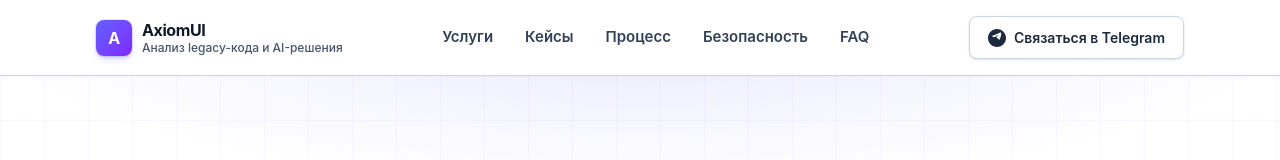
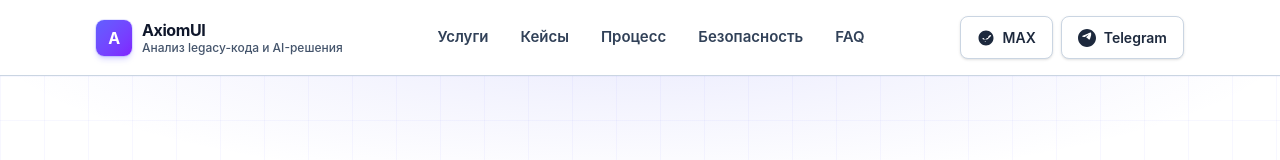
Before and after one commit to kv4/axiomui.ru, a React (Vite) app: page / in a window 1280 px wide. Shown: the top 160 px of the page. Built offline with nearby package versions, Linux system fonts and the light colour scheme.

Commit message:
add MAX messenger contact buttons alongside Telegram

```diff
--- a/src/App.tsx
+++ b/src/App.tsx
@@ -1,6 +1,17 @@
 import { useState, useEffect } from "react";
 
 // ─── Icons ────────────────────────────────────────────────────────────────────
+
+function MaxIcon({ className = "h-4 w-4" }: { className?: string }) {
+  return (
+    <svg className={className} viewBox="0 0 24 24" fill="currentColor" aria-hidden="true">
+      <path d="M12 2C6.48 2 2 6.48 2 12s4.48 10 10 10 10-4.48 10-10S17.52 2 12 2zm-1 15l-4-4 1.41-1.41L11 14.17l6.59-6.59L19 9l-8 8z"/>
+      <rect x="5" y="6" width="14" height="2" rx="1"/>
+      <rect x="5" y="10" width="10" height="2" rx="1"/>
+      <rect x="5" y="14" width="12" height="2" rx="1"/>
+    </svg>
+  );
+}
 
 function TelegramIcon({ className = "h-4 w-4" }: { className?: string }) {
   return (
@@ -358,13 +369,26 @@ function Header() {
         </nav>
 
         {/* Desktop CTA */}
+        <div className="hidden items-center gap-2 md:flex">
           <a
-          href="#contact"
-          className="hidden items-center gap-2 rounded-lg border border-slate-300 bg-white px-4.5 py-2.5 text-[14px] font-semibold text-slate-800 shadow-sm transition-all hover:border-indigo-400 hover:bg-indigo-50 hover:text-indigo-700 md:inline-flex"
+            href="https://max.ru/id141002165689_bot"
+            target="_blank"
+            rel="noopener noreferrer"
+            className="inline-flex items-center gap-2 rounded-lg border border-slate-300 bg-white px-4 py-2.5 text-[14px] font-semibold text-slate-800 shadow-sm transition-all hover:border-indigo-400 hover:bg-indigo-50 hover:text-indigo-700"
+          >
+            <MaxIcon className="h-4.5 w-4.5" />
+            MAX
+          </a>
+          <a
+            href="https://t.me/chernyakov_k"
+            target="_blank"
+            rel="noopener noreferrer"
+            className="inline-flex items-center gap-2 rounded-lg border border-slate-300 bg-white px-4 py-2.5 text-[14px] font-semibold text-slate-800 shadow-sm transition-all hover:border-indigo-400 hover:bg-indigo-50 hover:text-indigo-700"
           >
             <TelegramIcon className="h-4.5 w-4.5" />
-          Связаться в Telegram
+            Telegram
           </a>
+        </div>
 
         {/* Mobile toggle */}
         <button
@@ -391,14 +415,28 @@ function Header() {
                 {l.label}
               </a>
             ))}
+            <div className="mt-2 flex flex-col gap-2">
               <a
-              href="#contact"
+                href="https://max.ru/id141002165689_bot"
+                target="_blank"
+                rel="noopener noreferrer"
                 onClick={() => setOpen(false)}
-              className="mt-2 inline-flex items-center justify-center gap-2 rounded-lg bg-indigo-600 px-4 py-3 text-[15px] font-semibold text-white shadow-sm shadow-indigo-500/20 hover:bg-indigo-500"
+                className="inline-flex items-center justify-center gap-2 rounded-lg border border-indigo-200 bg-indigo-50 px-4 py-3 text-[15px] font-semibold text-indigo-700 hover:bg-indigo-100"
+              >
+                <MaxIcon className="h-4.5 w-4.5" />
+                Написать в MAX
+              </a>
+              <a
+                href="https://t.me/chernyakov_k"
+                target="_blank"
+                rel="noopener noreferrer"
+                onClick={() => setOpen(false)}
+                className="inline-flex items-center justify-center gap-2 rounded-lg bg-indigo-600 px-4 py-3 text-[15px] font-semibold text-white shadow-sm shadow-indigo-500/20 hover:bg-indigo-500"
               >
                 <TelegramIcon className="h-4.5 w-4.5" />
-              Связаться в Telegram
+                Написать в Telegram
               </a>
+            </div>
           </nav>
         </div>
       )}
@@ -892,7 +930,17 @@ function Contact() {
                 </svg>
               </button>
 
-              <div className="pt-2 text-center">
+              <div className="flex items-center justify-center gap-5 pt-2">
+                <a
+                  href="https://max.ru/id141002165689_bot"
+                  target="_blank"
+                  rel="noopener noreferrer"
+                  className="inline-flex items-center gap-2 text-[14px] font-bold text-slate-700 transition-colors hover:text-indigo-600"
+                >
+                  <MaxIcon className="h-4.5 w-4.5" />
+                  Написать в MAX
+                </a>
+                <span className="text-slate-300">|</span>
                 <a
                   href="https://t.me/chernyakov_k"
                   target="_blank"
@@ -900,7 +948,7 @@ function Contact() {
                   className="inline-flex items-center gap-2 text-[14px] font-bold text-slate-700 transition-colors hover:text-indigo-600"
                 >
                   <TelegramIcon className="h-4.5 w-4.5" />
-                  Или написать напрямую в Telegram
+                  Написать в Telegram
                 </a>
               </div>
             </form>
```
Lines whose indentation alone changed are shown as unchanged.
